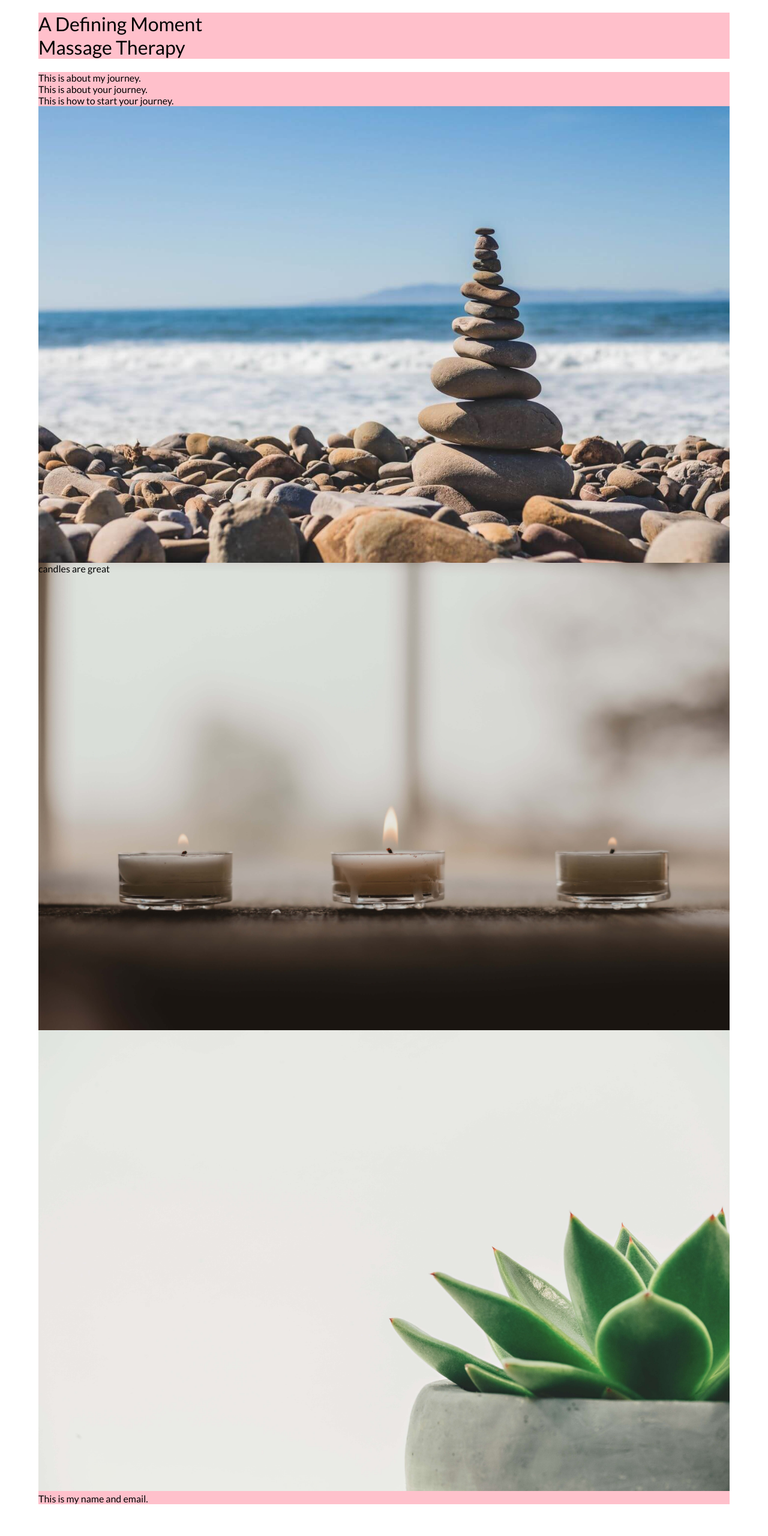
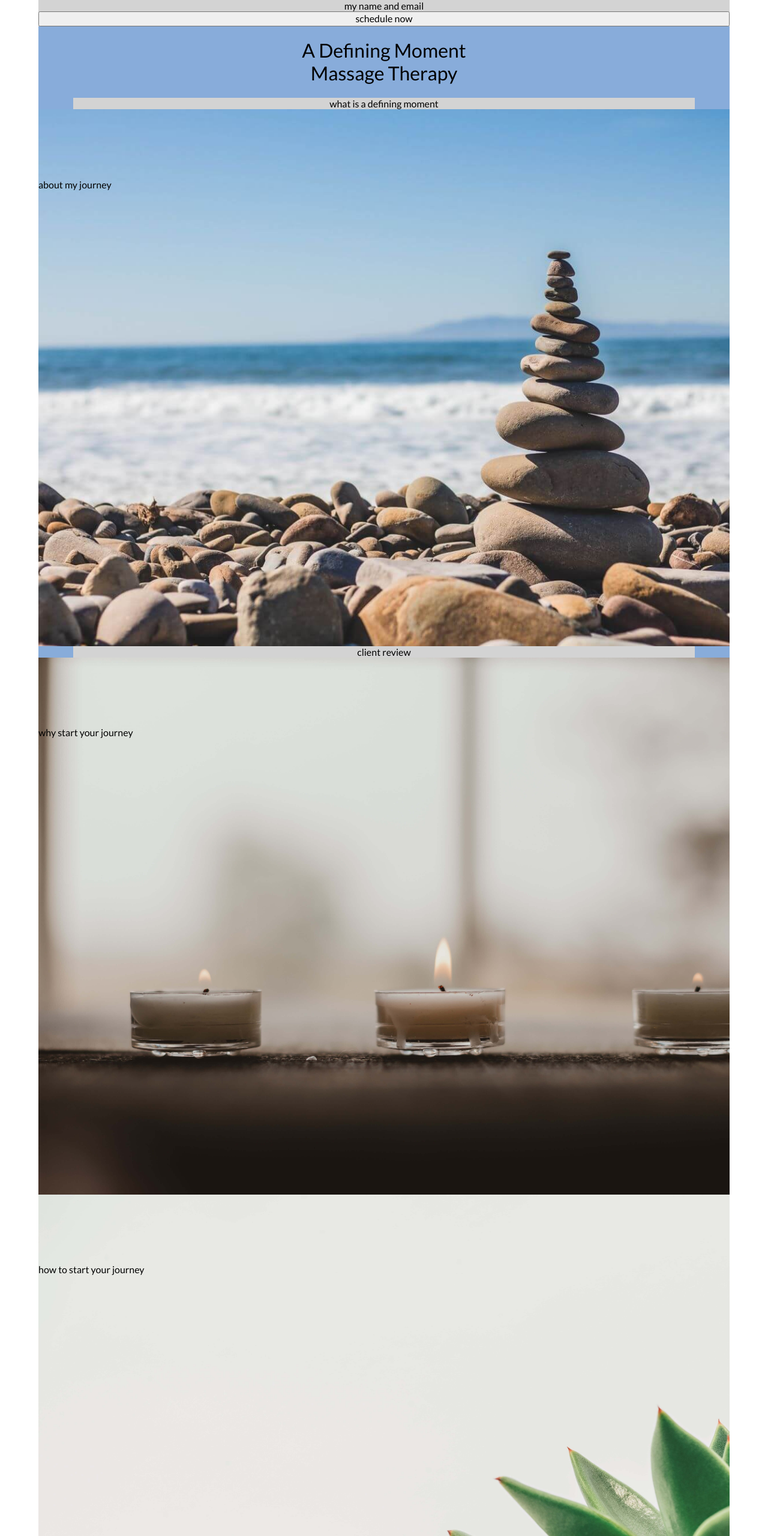
Before and after one commit to gretchenthompson/my-website-project, a website built with Parcel: page index.html in a window 1280 px wide. Shown: the top 2560 px of the page at 60% size. Before the commit the page ends 2507 px from the top, so only its background shows below. Built offline with nearby package versions, Linux system fonts and the light colour scheme.

Commit message:
added button

```diff
--- a/css/main.css
+++ b/css/main.css
@@ -260,7 +260,7 @@ textarea {
     page-break-after: avoid;
   }
 }
-/* RESET */
+/* RESET Below */
 /* http://meyerweb.com/eric/tools/css/reset/
    v2.0 | 20110126
    License: none (public domain)
@@ -309,25 +309,54 @@ table {
 	border-collapse: collapse;
 	border-spacing: 0;
 }
-/* RESET */
+/* RESET Above */
+/* ////////////////////// */
+/* ////////////////////// */
+
 /* This is were I started */
+
+header p {
+  text-align: center;
+}
+
+.button {
+  cursor: pointer;
+}
+
 body{
   font-family: 'Lato', sans-serif;
   line-height: 1.2;
   font-size: 1em;
 }
+
+/* .define {
+  background-color: red;
+}
+.testify {
+  background-color: yellow;
+} */
+
 img {
   max-width: 100%;
 }
+
 .bg-img {
   padding-bottom: 66%;
   background-size: cover;
+  text-align: left;
 }
+
 .kirin {
+  padding-top: 10%;
   background-image: url(../img/kirin.jpg);
 }
 .candles {
+  padding-top: 10%;
   background-image: url(../img/candles.jpg);
+}
+.succulents {
+  padding-top: 10%;
+  background-image: url(../img/succulents.jpg);
 }
 
 .content {
@@ -335,5 +364,43 @@ img {
   margin-left: auto;
   width: 90%;
   max-width: 1400px;
-  background-color: pink;
+  background-color: lightgray;
+  display: flex;
+  flex-direction: column;
 }
+
+.top-content {
+  background-color: tan;
+  text-align: center;
+}
+.bottom-content {
+  background-color: lightgrey;
+  text-align: center;
+}
+/* ///////////// */
+/* media queries */
+/* ///////////// */
+
+@media (max-width: 768px) {
+  .define {
+    display: none;
+  }
+  .testify {
+    display: none;
+  }
+}
+
+@media(min-width: 769px) {
+  .top-content {
+    background-color: rgb(151, 122, 84);
+  }
+  }
+
+@media(min-width: 1024px){
+  .top-content {
+    background-color: rgb(136, 172, 218);
+  }
+  /* .content {
+    flex-direction: row;
+  } */
+}
--- a/index.html
+++ b/index.html
@@ -30,26 +30,40 @@
 <body>
   <header>
     <div class="content">
-      <h1>A Defining Moment<br>
-      Massage Therapy</h1>
+      <p>my name and email</p>
+      <button type=button class="button">schedule now</button>
+      <!-- <h1>A Defining Moment<br>
+        Massage Therapy</h1> -->
     </div>
   </header>
   <main>
-    <div class="content">
-      <p>This is about my journey.</p>
-      <p>This is about your journey.</p>
-      <p>This is how to start your journey.</p>
-      <div class="bg-img kirin"></div>
+    <div class="content top-content">
+      <h1>A Defining Moment<br>
+        Massage Therapy</h1>
+
+      <aside class="content define">what is a defining moment</aside>
+
+      <div class="bg-img kirin">
+        <p>about my journey</p>
+      </div>
+
+      <aside class="content testify">client review</aside>
+
       <div class="bg-img candles">
-        <p>candles are great</p>
+        <p>why start your journey</p>
       </div>
-      <img src="img/succulents.jpg" alt="">
 
+      <div class="bg-img succulents">
+        <p>how to start your journey</p>
+      </div>
+      <!-- *another option below for display image* -->
+      <!-- <img src="img/succulents.jpg" alt=""> -->
     </div>
   </main>
   <footer>
-    <div class="content">
-      <p>This is my name and email.</p>
+    <div class="content bottom-content">
+      <button type=button class="button">schedule now</button>
+      <p>my business name...established 2005</p>
     </div>
   </footer>
 
```
